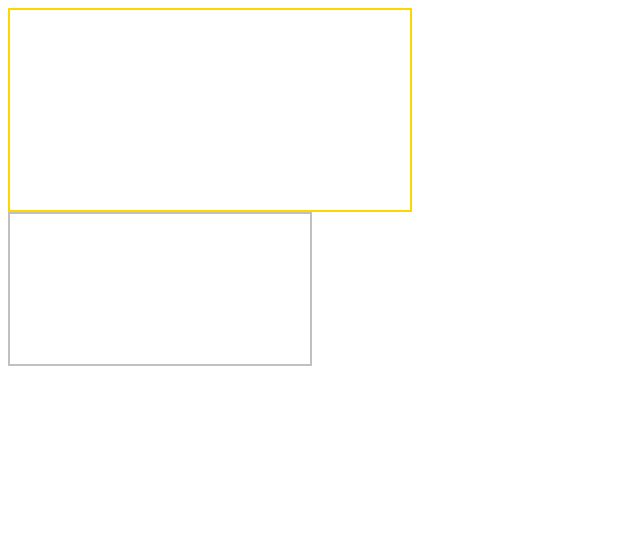
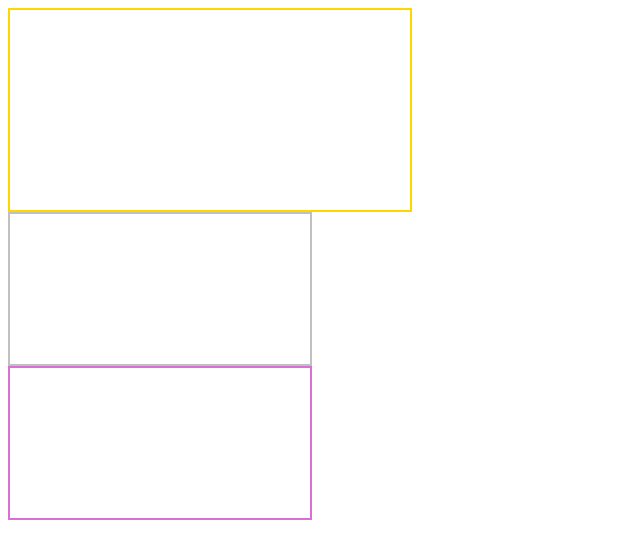
Before and after one commit to HDanielO/Test, a plain HTML site: page index.html in a window 1280 px wide. Shown: the whole page, without its empty margins (0-640 px from the left). Drawn offline with Linux system fonts and the light colour scheme.

Commit message:
created a div with class of container-4

```diff
--- a/index.html
+++ b/index.html
@@ -17,12 +17,19 @@
       height: 150px;
       border: 2px solid silver;
     }
+
+    .container-4 {
+      width: 300px;
+      height: 150px;
+      border: 2px solid orchid;
+    }
   </style>
 </head>
 
 <body>
   <div class="container"></div>
   <div class="container-2"></div>
+  <div class="container-4"></div>
 </body>
 
 </html>
```
